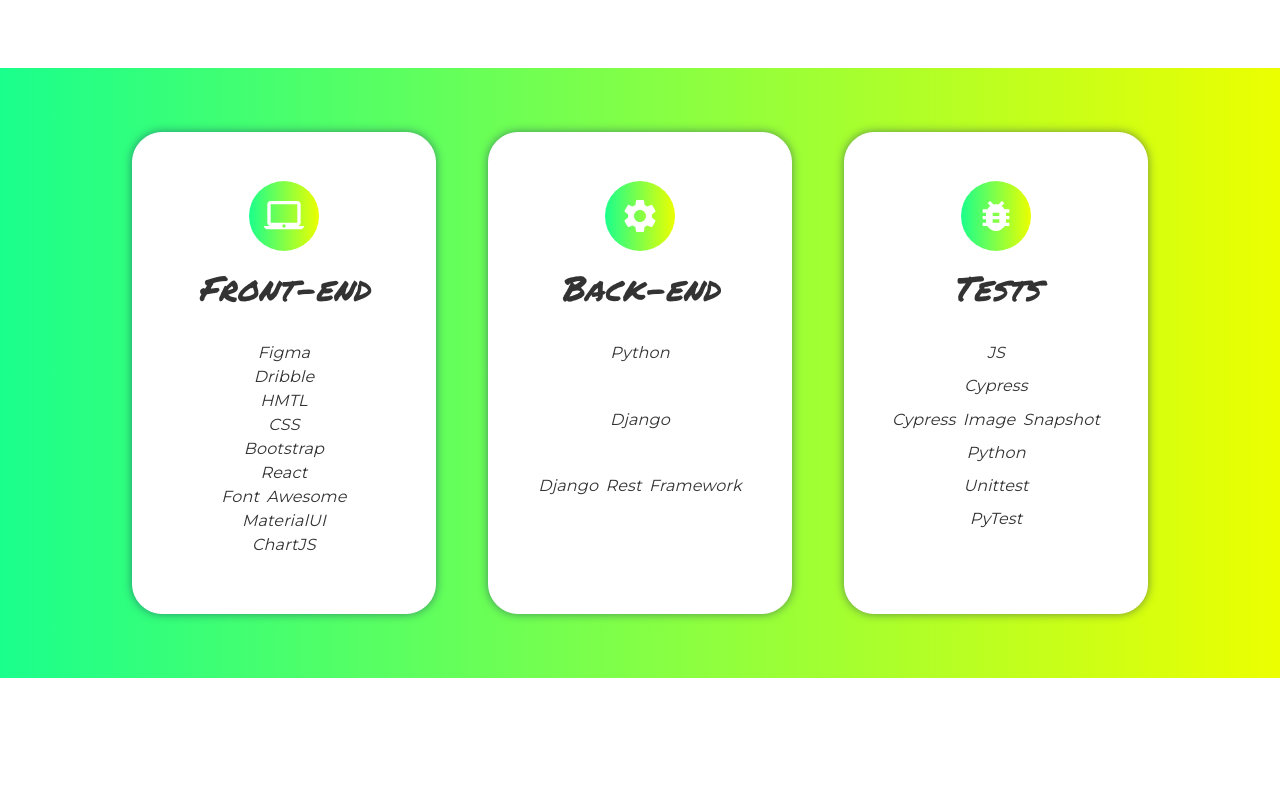
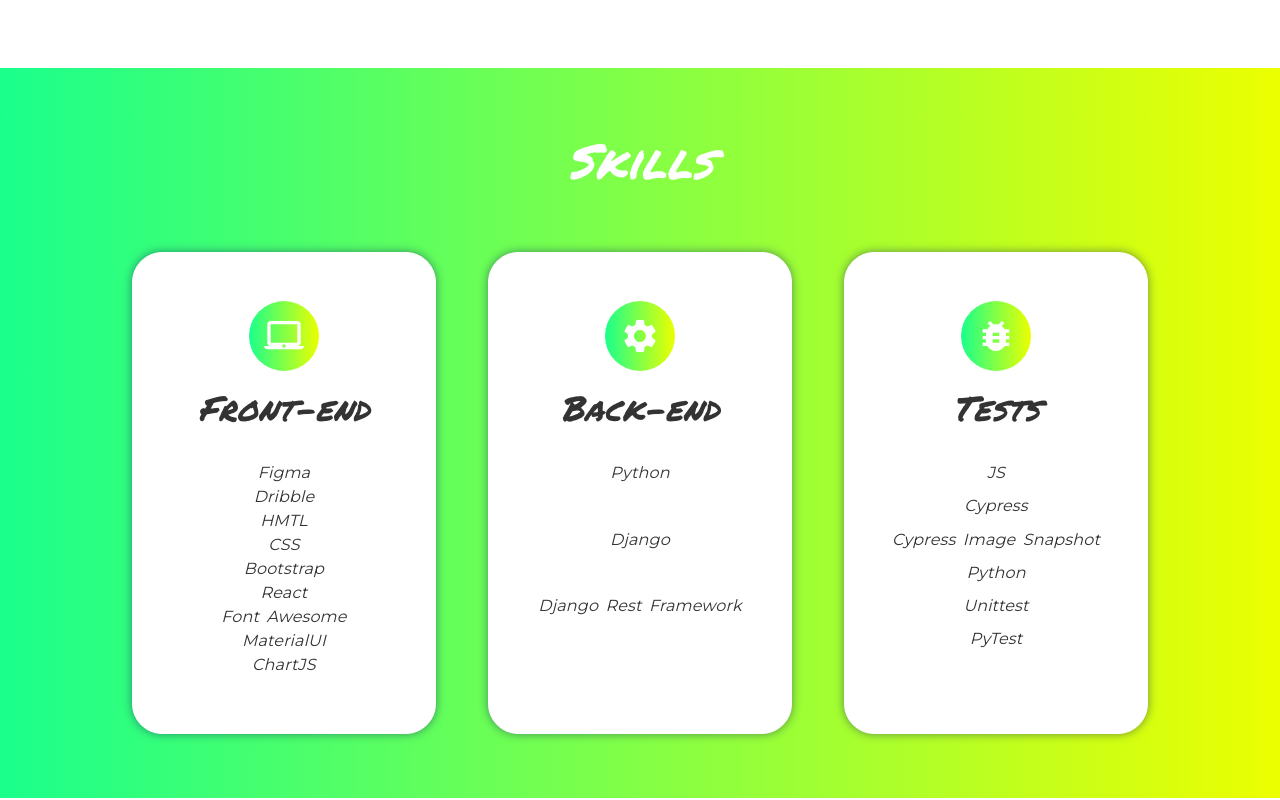
Before and after one commit to manuel12/personal-portfolio-page, a React (Create React App) app: page / in a window 1280 px wide. Shown: the part 900-1700 px from the top of the page. Built offline with nearby package versions, Linux system fonts and the light colour scheme.

Commit message:
Updated heading styles

```diff
--- a/src/App.css
+++ b/src/App.css
@@ -80,19 +80,11 @@
 }
 
 .skills-heading,
+.certifications-heading,
 .projects-heading,
 .contact-heading {
-  visibility: hidden;
-  display: none;
-  position: relative;
-  top: -45px;
-  background-color: var(--white);
-  border-radius: 50px;
-  border: 1px solid #121b6e2e;
-  font-style: normal !important;
-  font-weight: 600 !important;
-  color: rgb(84, 84, 84) !important;
-  box-shadow: 0px 0px 2px #002aff79;
+  font-family: var(--main-font) !important;
+  margin-bottom: var(--spacing-lg) !important;
 }
 
 .navbar-container,
```
